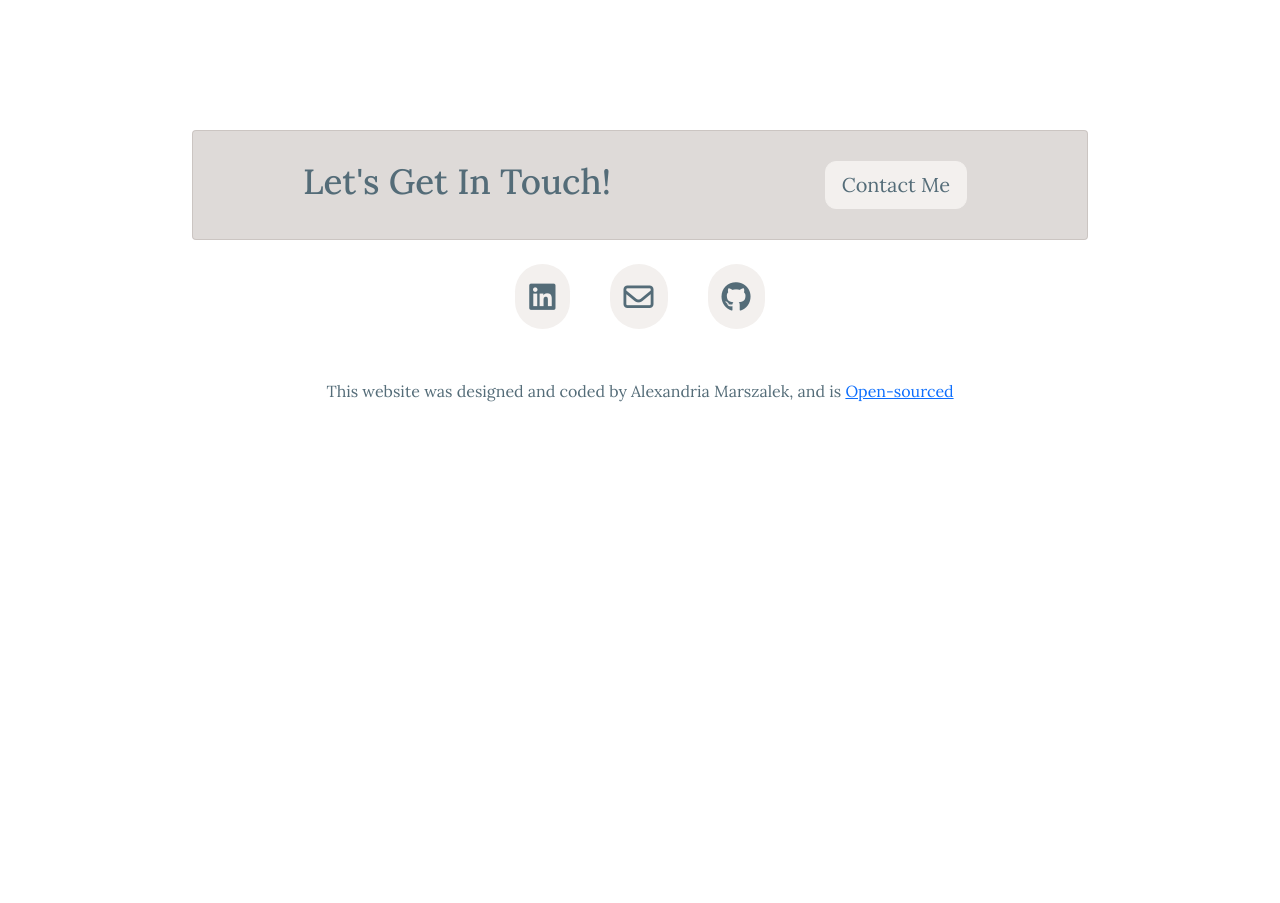
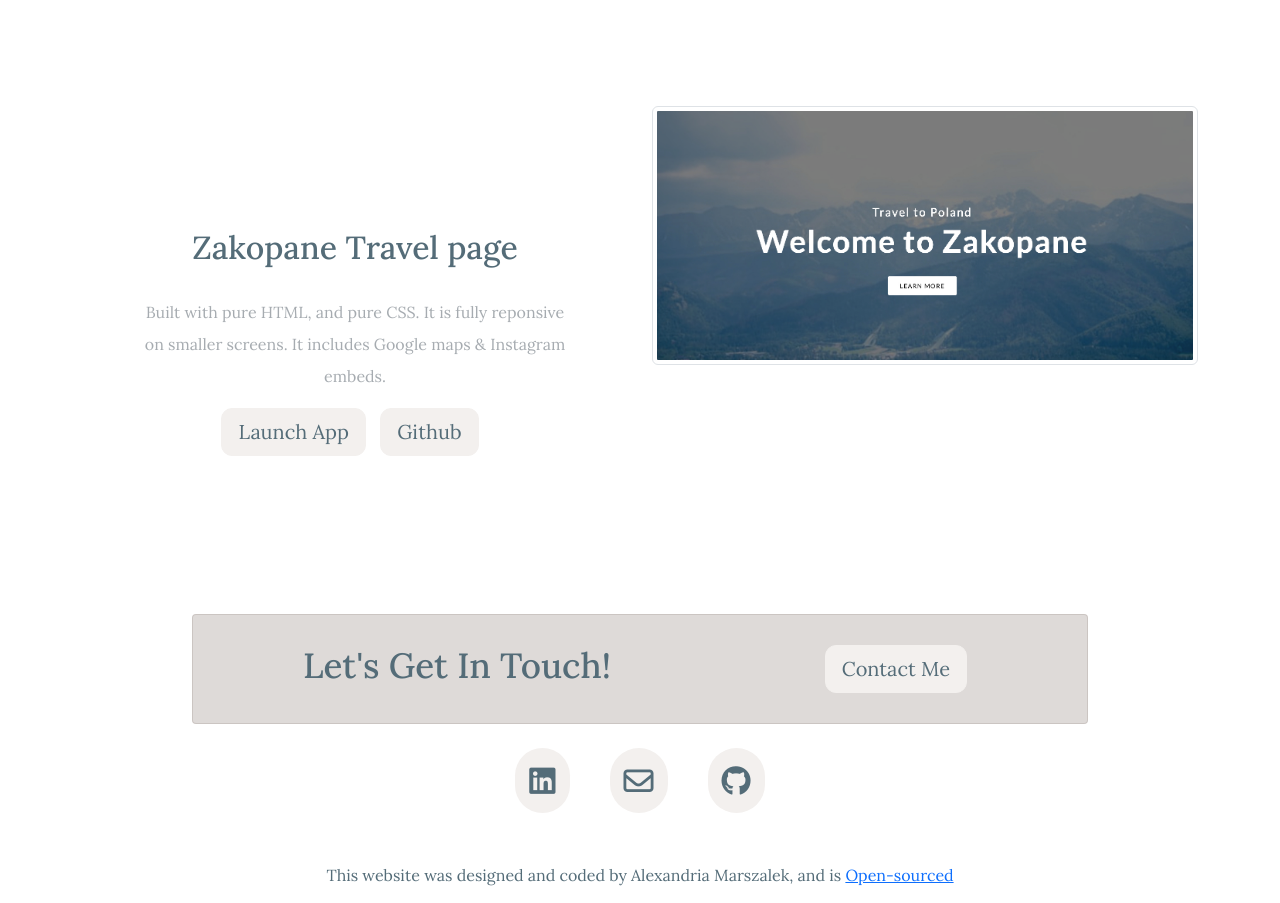
Before and after one commit to AJeannae/portfolio-project, a plain HTML site: page work.html in a window 1280 px wide. Shown: the part 1557-2460 px from the top of the page. Before the commit the page ends 1976 px from the top, so only its background shows below. Drawn offline with nearby package versions, Linux system fonts and the light colour scheme.

Commit message:
Added new project to portfolio

```diff
--- a/work.html
+++ b/work.html
@@ -107,6 +107,7 @@
     <div class="content-container container">
       <div class="content">
         <h1 class="text-center content-heading">My Work</h1>
+        <!-- First Project -->
         <div class="row">
           <div class="col-md-6">
             <img
@@ -137,6 +138,7 @@
           </div>
         </div>
 
+        <!-- Second Project -->
         <div class="row">
           <div class="col-md-6">
             <div class="project-descriptions text-center mb-4">
@@ -169,6 +171,7 @@
           </div>
         </div>
 
+        <!-- Third Project -->
         <div class="row">
           <div class="col-md-6 mt-3">
             <img
@@ -199,6 +202,39 @@
                 >Github</a
               >
             </div>
+          </div>
+        </div>
+
+        <!-- Fourth Project -->
+        <div class="row">
+          <div class="col-md-6">
+            <div class="project-descriptions text-center mb-4">
+              <h2 class="mb-3">Zakopane Travel page</h2>
+              <p class="text-muted mb-3">
+                Built with pure HTML, and pure CSS. It is fully reponsive on
+                smaller screens. It includes Google maps & Instagram embeds.
+              </p>
+              <a
+                href="https://zakopane-poland.netlify.app"
+                target="_blank"
+                class="btn btn-branding btn-lg"
+                >Launch App</a
+              >
+              <a
+                href="https://github.com/AJeannae/zakopane-project"
+                target="_blank"
+                class="btn btn-branding btn-lg"
+                >Github</a
+              >
+            </div>
+          </div>
+          <div class="col-md-6">
+            <img
+              src="images/zakopane-page.jpg"
+              alt="Zakopane travel page Preview"
+              title="Travel page Preview"
+              class="img-fluid img-thumbnail d-none d-sm-block"
+            />
           </div>
         </div>
       </div>
```
Also changed, not shown: images/zakopane-page.jpg (added).
